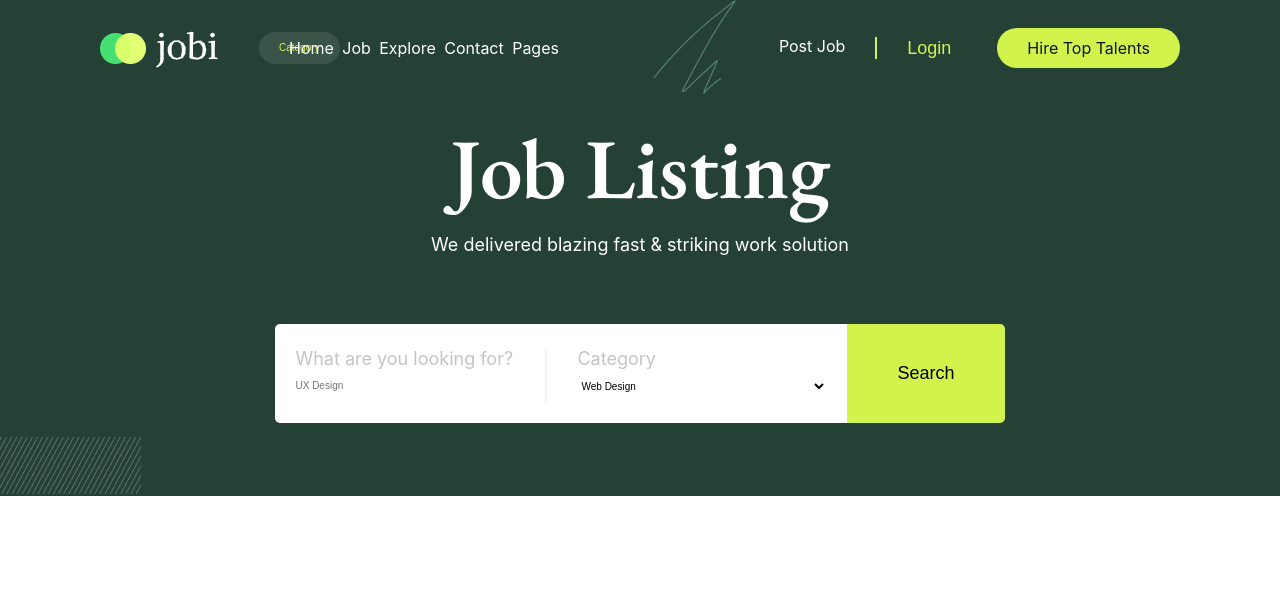
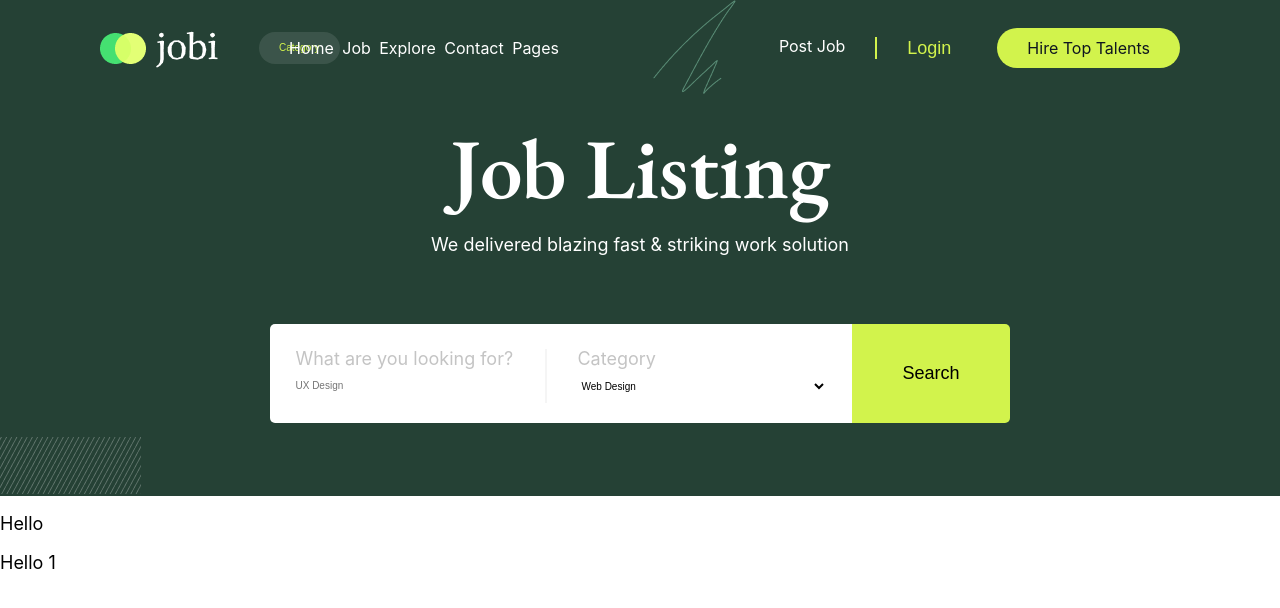
Before and after one commit to rselvasoyak/jobi, a JavaScript app: page /jobLists in a window 1280 px wide. Shown: the top 608 px of the page. Built offline with nearby package versions, Linux system fonts and the light colour scheme; the HTML template or start-up script is replaced by a standard one.

Commit message:
started job List Page

```diff
--- /dev/null
+++ b/src/Components/JobFilterForm.js
@@ -0,0 +1,14 @@
+const JobFilterForm = () => {
+    return (
+        <div>
+            <aside>
+                <p>Hello</p>
+            </aside>
+            <div>
+                <p>Hello 1</p>
+            </div>
+        </div>
+    )
+}
+
+export default JobFilterForm;
--- a/src/Components/JobListPage.js
+++ b/src/Components/JobListPage.js
@@ -1,3 +1,4 @@
+import JobFilterForm from "./JobFilterForm";
 import SecondaryNav from "./JobListsView/SecondaryNav";
 import SecondaryHeader from "./SecondaryHeader";
 
@@ -6,6 +7,9 @@ const JobListsPage = () => {
         <>
             <SecondaryNav />
             <SecondaryHeader />
+            <div>
+                <JobFilterForm />
+            </div>
         </>
     )
 }
--- a/src/partials/components/_secondaryHeader.scss
+++ b/src/partials/components/_secondaryHeader.scss
@@ -26,7 +26,7 @@
         form{
             display: flex;
             // border: 2px solid magenta;
-            padding: 2.5rem 2rem 2rem 2rem;
+            padding: 2.5rem 2.5rem 2rem 2.5rem;
             background-color: $whiteFont;
             border-top-left-radius: 5px;
             border-bottom-left-radius: 5px;
```
